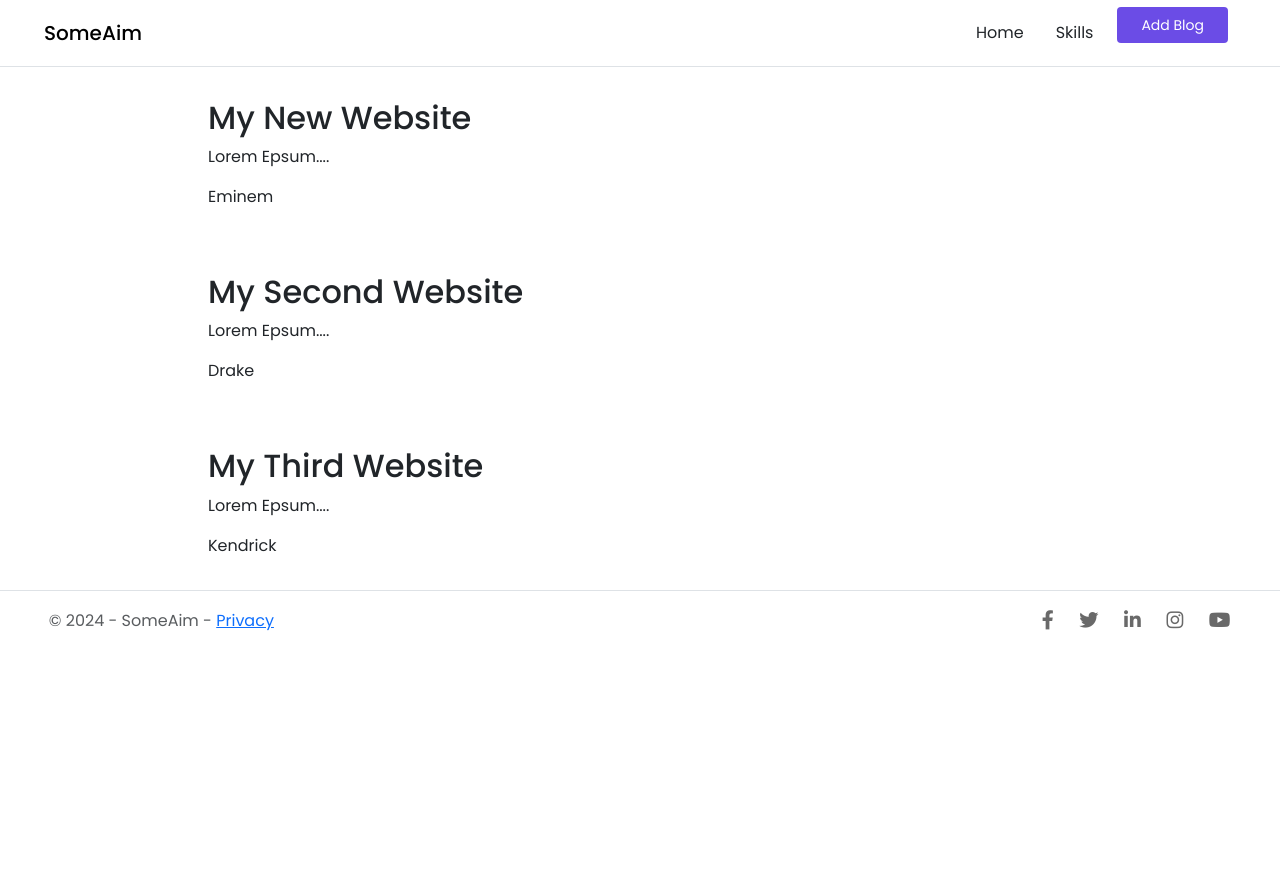
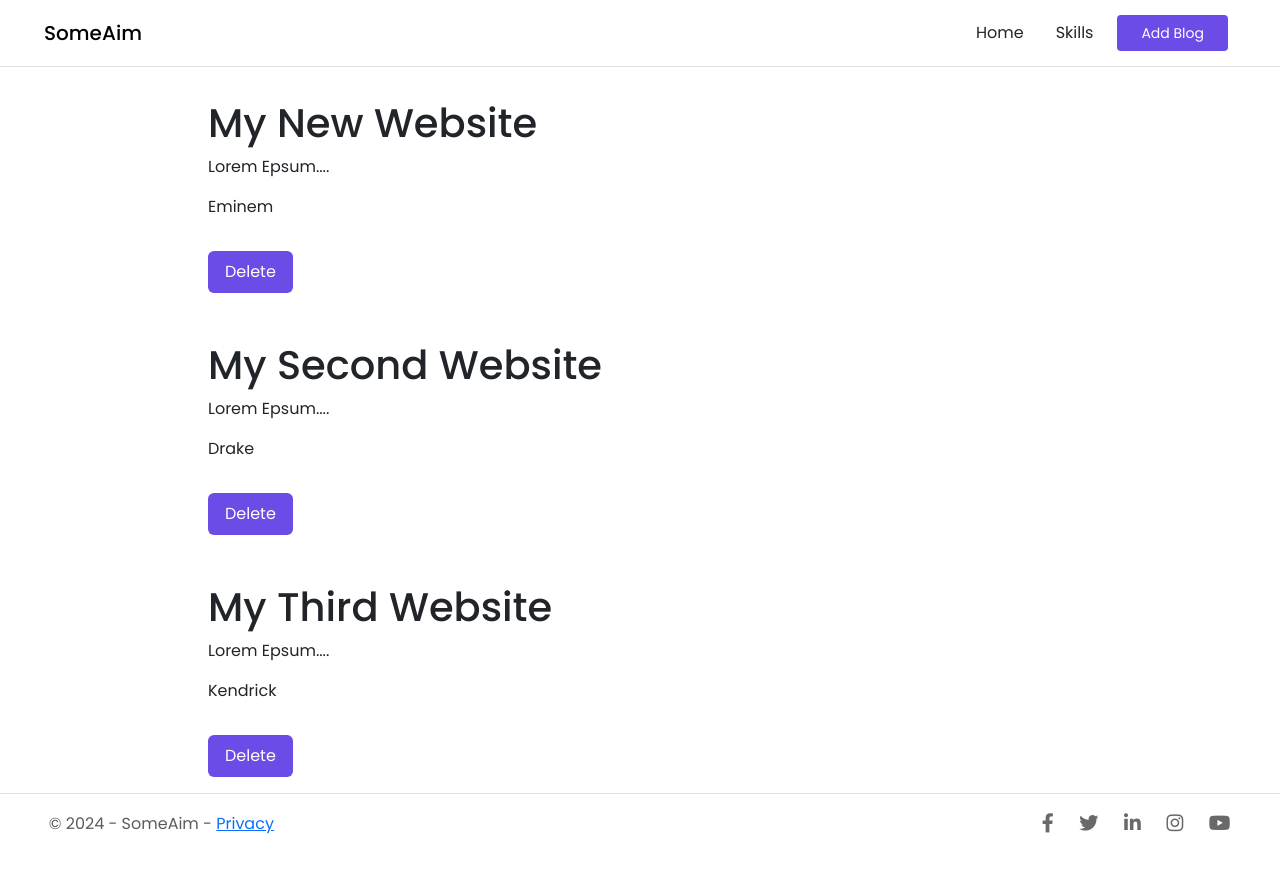
Before and after one commit to shaggy619/react-js, a React (Create React App) app in the folder simple-blog/: page / in a window 1280 px wide. Shown: the top 872 px of the page. Before the commit the page ends 800 px from the top, so only its background shows below. Built offline with nearby package versions, Linux system fonts and the light colour scheme.

Commit message:
Added Delete Button

```diff
--- a/simple-blog/src/App.css
+++ b/simple-blog/src/App.css
@@ -72,6 +72,10 @@ main {
   background-color: #6b4ce6;
   padding: 0.5rem 1rem;
   margin-top: 1rem;
+}
+
+.btn2 {
+  padding: 0.5rem 0;
 }
 
 .btn2 a {
--- a/simple-blog/src/Components/Blogs.js
+++ b/simple-blog/src/Components/Blogs.js
@@ -1,13 +1,22 @@
 import React from "react";
 
 export default function Blogs(props) {
-  const { title, body, author } = props;
+  const { blogs, handleDelete } = props;
   return (
     <>
-      <div className="blogs-content">
-        <h2>{title}</h2>
-        <p>{body}</p>
-        <p>{author}</p>
+      <div className="blogs">
+        {blogs.map((blog) => {
+          return (
+            <div className="blogs-content" key={blog.id}>
+              <h1>{blog.title}</h1>
+              <p>{blog.body}</p>
+              <p>{blog.author}</p>
+              <button className="btn" onClick={() => handleDelete(blog.id)}>
+                Delete
+              </button>
+            </div>
+          );
+        })}
       </div>
     </>
   );
--- a/simple-blog/src/Components/Hero.js
+++ b/simple-blog/src/Components/Hero.js
@@ -1,8 +1,8 @@
-import React from "react";
+import React, { useState } from "react";
 import Blogs from "./Blogs";
 
 export default function Hero() {
-  const blogs = [
+  const [blogs, setBlocks] = useState([
     {
       title: "My New Website",
       body: "Lorem Epsum....",
@@ -21,14 +21,18 @@ export default function Hero() {
       author: "Kendrick",
       id: 3,
     },
-  ];
+  ]);
+
+  const handleDelete = (id) => {
+    const newBlogs = blogs.filter((blog) => {
+      return id !== blog.id;
+    });
+    setBlocks(newBlogs);
+  };
+
   return (
     <>
-      <div className="blogs">
-        {blogs.map((blog) => {
-          return <Blogs {...blog} key={blog.id} />;
-        })}
-      </div>
+      <Blogs blogs={blogs} handleDelete={handleDelete} />
     </>
   );
 }
```
